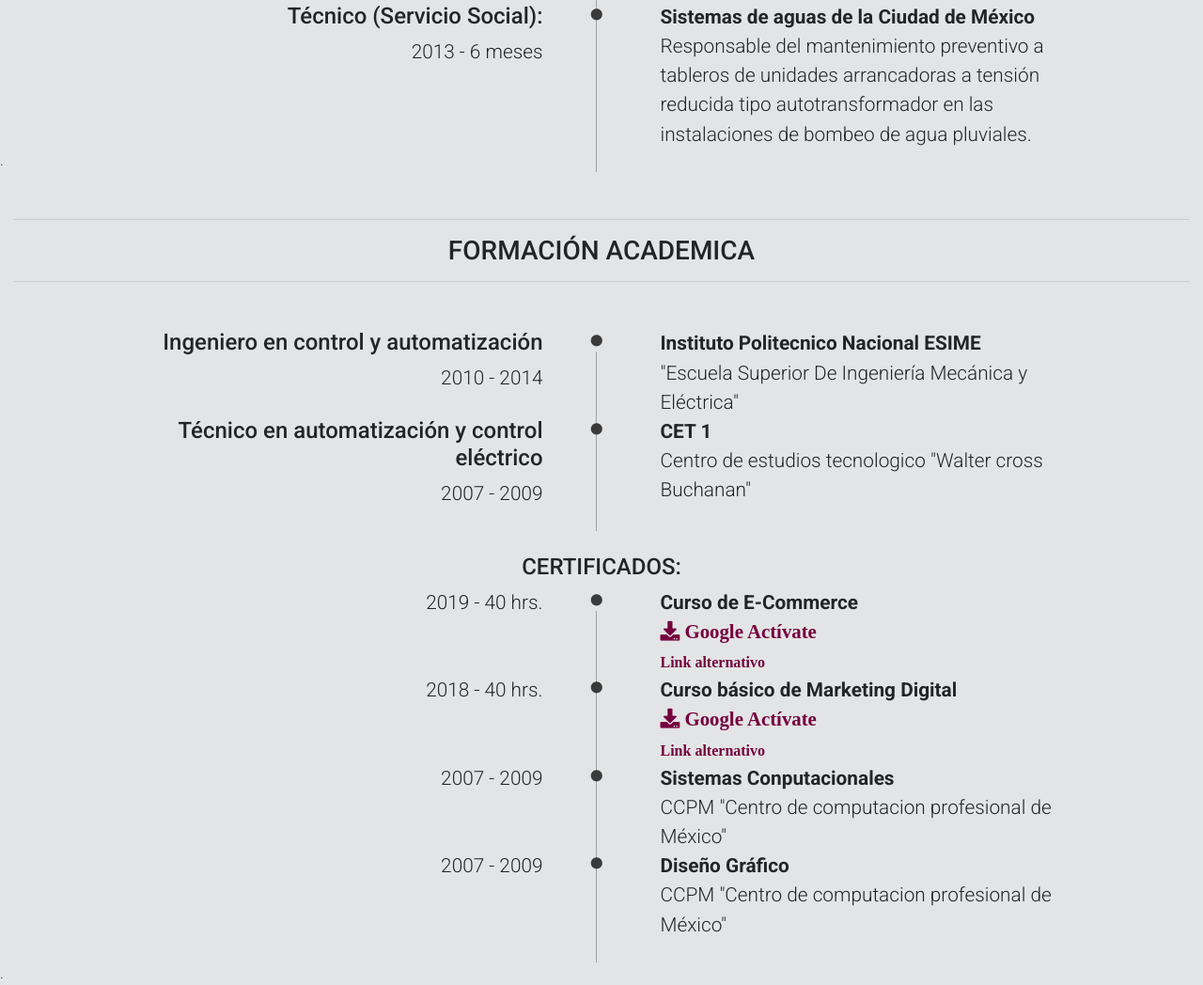
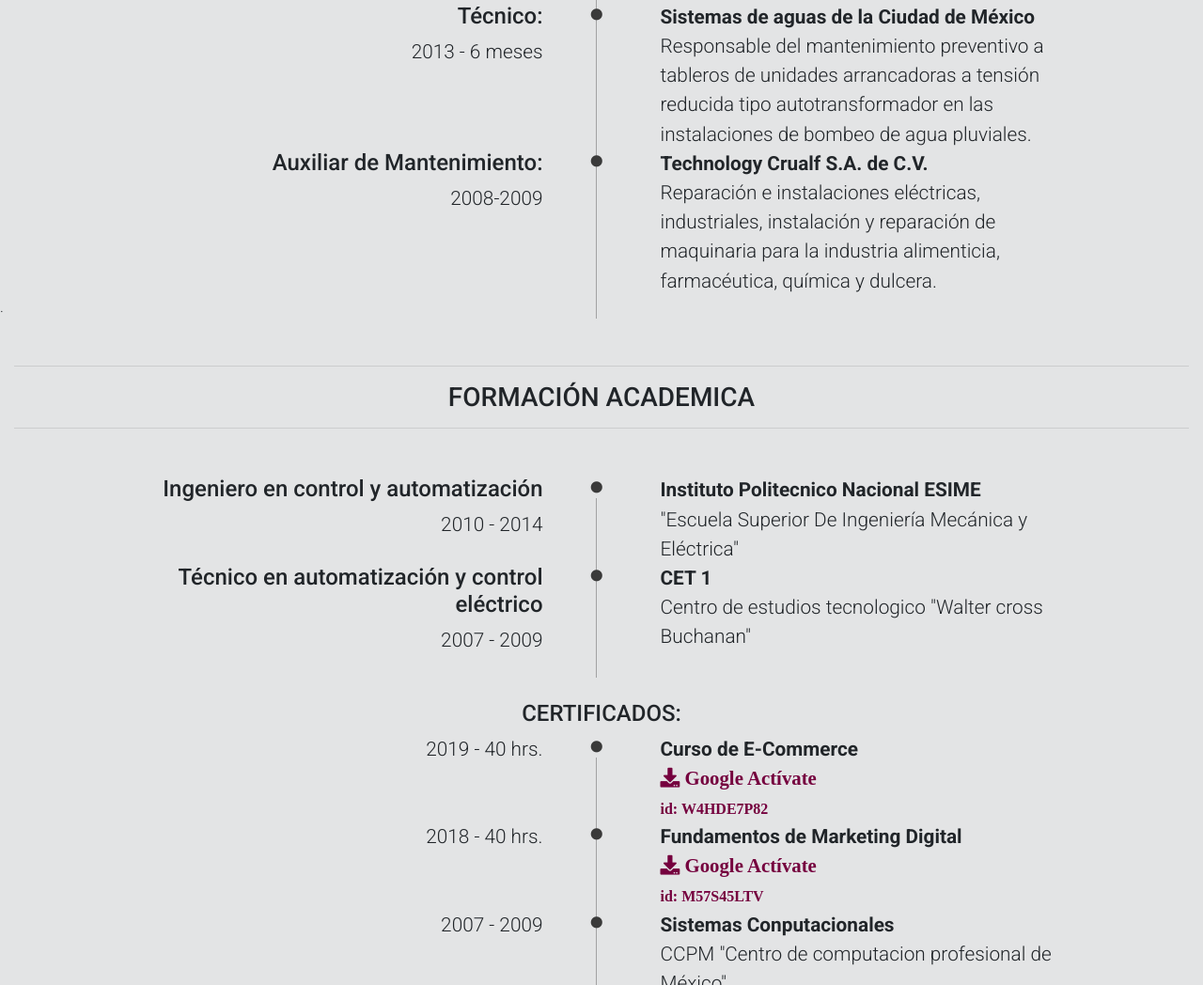
Before and after one commit to IngJuanZD/ingjuanzd.github.io, a plain HTML site: page index.html in a window 1280 px wide. Shown: the part 2244-3292 px from the top of the page at 94% size. Drawn offline with Linux system fonts and the light colour scheme.

Commit message:
Actualización

```diff
--- a/index.html
+++ b/index.html
@@ -196,7 +196,7 @@
                     <!--#4-->
                     <div class="row justify-content-center">
                         <div class="col-lg-5 col-md-12 view overlay wow animated  fadeInLeftBig">
-                            <div class="h4 alinea ing" id="M_Big">Técnico (Servicio Social):</div>
+                            <div class="h4 alinea ing" id="M_Big">Técnico:</div>
                             <div class="p alinea" id="M_Big">2013 - 6 meses</div>
                         </div>
                         <div class="col-lg-1"id="oculto">
@@ -206,6 +206,21 @@
                         <div class="col-lg-5 col-md-12 wow animated  fadeInRightBig">
                             <div class="p text-left ing font-weight-bold">Sistemas de aguas de la Ciudad de México</div>
                             <div class="p">Responsable del mantenimiento preventivo a tableros de unidades arrancadoras a tensión reducida tipo autotransformador en las instalaciones de bombeo de agua pluviales.</div>
+                        </div>
+                    </div>
+                    <!--#5-->
+                    <div class="row justify-content-center">
+                        <div class="col-lg-5 col-md-12 view overlay wow animated  fadeInLeftBig">
+                            <div class="h4 alinea ing" id="M_Big">Auxiliar de Mantenimiento:</div>
+                            <div class="p alinea" id="M_Big">2008-2009</div>
+                        </div>
+                        <div class="col-lg-1"id="oculto">
+                            <div class="span fa fa-circle fc wow animated  fadeInUpBig"></div>
+                            <div class="vl wow animated  fadeInUpBig"></div>
+                        </div>
+                        <div class="col-lg-5 col-md-12 wow animated  fadeInRightBig">
+                            <div class="p text-left ing font-weight-bold">Technology Crualf S.A. de C.V.</div>
+                            <div class="p">Reparación e instalaciones eléctricas, industriales, instalación y reparación de maquinaria para la industria alimenticia, farmacéutica, química y dulcera.</div>
                         </div>
                     </div>
                 </div>
@@ -274,8 +289,8 @@
                         </div>
                         <div class="col-lg-5 col-md-12 wow animated  fadeInRightBig">
                             <div class="p text-left ing font-weight-bold">Curso de E-Commerce</div>
-                            <div class="p"> <a target="_blank" href="https://cursos.formacionactivate.es/comercio-electronico/certificado" class="fa fa-download" style="color: #75003e"> Google Actívate</a></div>
-                            <div class="p"> <a target="_blank" href="certificados/Curso E-Commerce.pdf" class="fa" style="color: #75003e; font-size: 1rem">Link alternativo</a></div>
+                            <div class="p"> <a target="_blank" href="doc/cert/Comercio electrónico.pdf" class="fa fa-download" style="color: #75003e"> Google Actívate</a></div>
+                            <div class="p"> <a target="_blank" href="https://learndigital.withgoogle.com/link/1nur091p2ww" class="fa" style="color: #75003e; font-size: 1rem">id: W4HDE7P82</a></div>
                         </div>
                     </div>
                     <div id="visible"></div>
@@ -289,9 +304,9 @@
                             <div class="vl wow animated  fadeInUpBig"></div>
                         </div>
                         <div class="col-lg-5 col-md-12 wow animated  fadeInRightBig">
-                            <div class="p text-left ing font-weight-bold">Curso básico de Marketing Digital</div>
-                            <div class="p"> <a target="_blank" href="https://cursos.formacionactivate.es/marketing-digital/certificado" class="fa fa-download" style="color: #75003e"> Google Actívate</a></div>
-                            <div class="p"> <a target="_blank" href="certificados/Curso básico de Marketing Digital.pdf" class="fa" style="color: #75003e; font-size: 1rem">Link alternativo</a></div>
+                            <div class="p text-left ing font-weight-bold">Fundamentos de Marketing Digital</div>
+                            <div class="p"> <a target="_blank" href="doc/cert/Fundamentos de Marketing Digital.pdf" class="fa fa-download" style="color: #75003e"> Google Actívate</a></div>
+                            <div class="p"> <a target="_blank" href="https://learndigital.withgoogle.com/link/1nur091p2ww" class="fa" style="color: #75003e; font-size: 1rem">id: M57S45LTV</a></div>
                         </div>
                     </div>
                     <div id="visible"></div>
```
Also changed, not shown: 4 other files.
